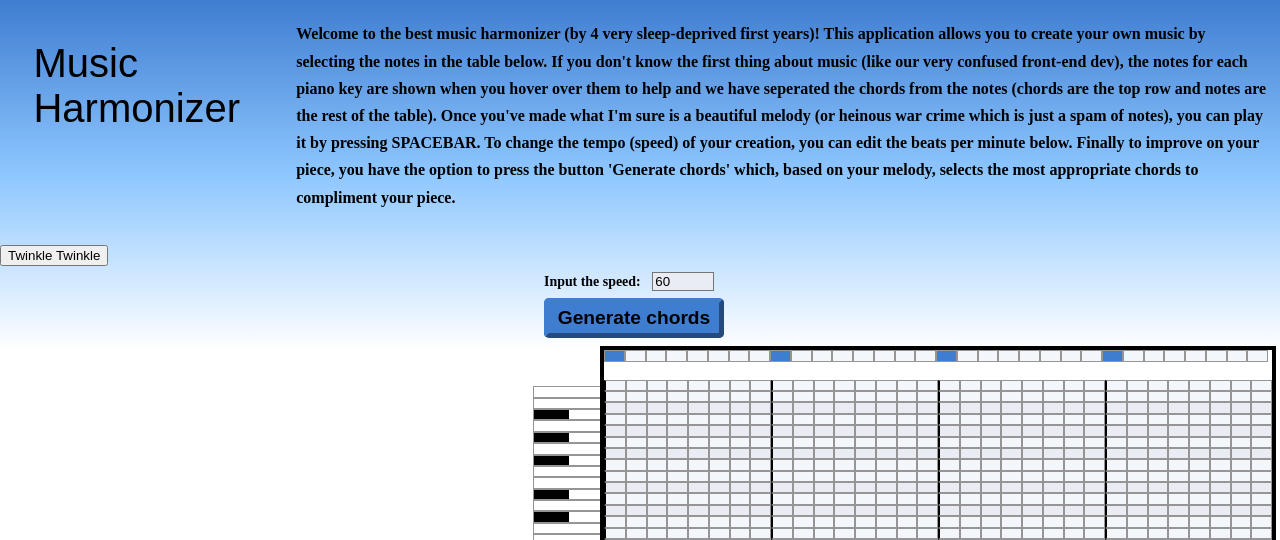
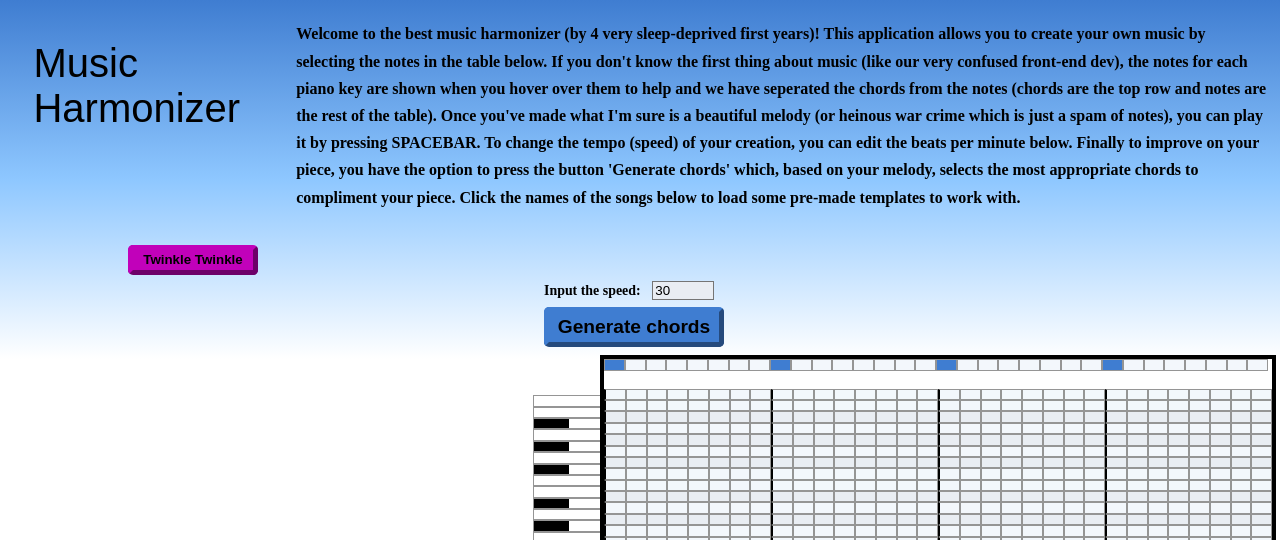
Before and after one commit to MiniMinnoww/HackSheffield9, a Flask app: page / in a window 1280 px wide. Shown: the top 540 px of the page. Run offline with Flask 3, Linux system fonts and the light colour scheme.

Commit message:
/\_____/\  | *   * |  \  -v-  /    -----

```diff
--- a/backend/static/css/style.css
+++ b/backend/static/css/style.css
@@ -114,6 +114,26 @@ input[type="number"]:hover{
     box-shadow: 2px 2px 5px rgb(117, 117, 117);
 }
 
+#templates input{
+    margin-left: 10%;
+    margin-right: 2%;
+    background-color: var(--accent);
+    border: 5px outset var(--accent);
+    color: #000000;
+    border-radius: 5px;
+    width: 130px;
+    height: 30px;
+    font-weight: bold;
+}
+
+#templates input:hover{
+    background-color: var(--secondary);
+    border: 5px outset var(--secondary);
+    color: #ffffff;
+    outline: 1px solid rgb(117, 117, 117);
+    box-shadow: 2px 2px 5px rgb(117, 117, 117);
+}
+
 #goButton{
     background-color: var(--primary);
     border: 5px outset var(--primary);
--- a/backend/templates/index.html
+++ b/backend/templates/index.html
@@ -19,6 +19,7 @@
                     Once you've made what I'm sure is a beautiful melody (or heinous war crime which is just a spam of notes), you can play it by pressing SPACEBAR.
                     To change the tempo (speed) of your creation, you can edit the beats per minute below.
                     Finally to improve on your piece, you have the option to press the button 'Generate chords' which, based on your melody, selects the most appropriate chords to compliment your piece.
+                    Click the names of the songs below to load some pre-made templates to work with.
                 </p><br>
             </section>
         </section>
@@ -29,7 +30,7 @@
 
         <section id="bpm">
             <label> Input the speed:</label>
-            <input type="number" value="60" min="50" max="240" id="input_bpm">
+            <input type="number" value="30" min="10" max="240" id="input_bpm">
         </section>
         <input type="button" value="Generate chords" id="goButton">
     </section>
```
